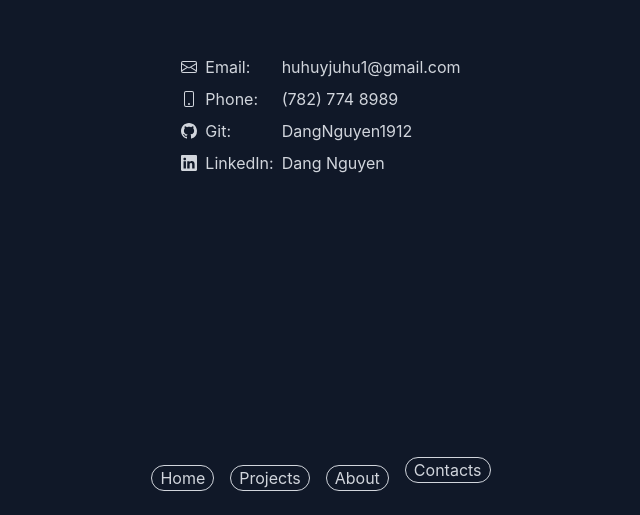
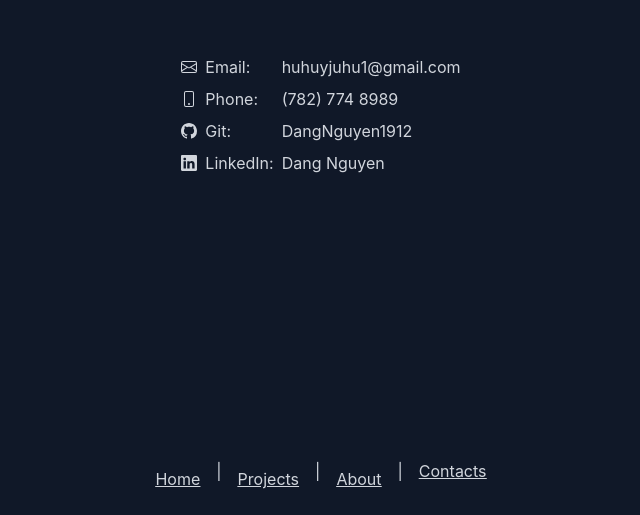
Before and after one commit to DangNguyen1912/Portfolio, a React (Vite) app: page /Portfolio/contacts in a window 1280 px wide. Shown: the part 285-800 px from the top of the page, without its empty margins (319-959 px from the left). Built offline with nearby package versions, Linux system fonts and the light colour scheme.

Commit message:
fix home link overly long hit box change nav bar style from rounded border to underline and devider refactor add padding to projects top and bottom (for future when there are many projects, it will so nicely)

```diff
--- a/src/components/Navbar.tsx
+++ b/src/components/Navbar.tsx
@@ -27,19 +27,23 @@ function Navbar() {
                 <nav className="flex max-w-full gap-1 sm:gap-4">
                     {routes.map((e) => {
                         var extraClass = "mt-2 hover:-translate-y-[2px] ";
+                        const index = routes.indexOf(e);
                         if (location === e[0]) {
                             extraClass = "mb-2";
                         }
                         return (
+                            <>
+                                {index !== 0 ? "|" : ""}
                                 <div
                                     className={
-                                    "transition-all duration-300 border rounded-full px-2 " +
+                                        "transition-all duration-300 underline " +
                                         extraClass
                                     }
-                                key={routes.indexOf(e)}
+                                    key={index}
                                 >
                                     <Link to={e[0]}>{e[1]}</Link>
                                 </div>
+                            </>
                         );
                     })}
                 </nav>
--- a/src/routes/Home.tsx
+++ b/src/routes/Home.tsx
@@ -20,8 +20,9 @@ function Home() {
                 to contribute to development initiatives through a co-op
                 opportunity.
             </p>
+            <div>
                 <a
-                className="underline flex items-center"
+                    className="underline inline-flex items-center"
                     href="https://www.linkedin.com/in/dang-nguyen-586528349/"
                     target="_blank"
                     rel="noopener noreferrer"
@@ -38,8 +39,10 @@ function Home() {
                     </svg>
                     Connect with me on LinkedIn
                 </a>
+            </div>
+            <div>
                 <a
-                className="underline flex items-center"
+                    className="underline inline-flex items-center"
                     href="https://github.com/DangNguyen1912"
                     target="_blank"
                     rel="noopener noreferrer"
@@ -57,6 +60,7 @@ function Home() {
                     Check Out my Github
                 </a>
             </div>
+        </div>
     );
 }
 
--- a/src/routes/Projects.tsx
+++ b/src/routes/Projects.tsx
@@ -37,7 +37,7 @@ function Projects() {
     };
 
     return (
-        <div className="min-h-svh flex justify-center items-center px-4 sm:px-16 lg:px-64 fade-in">
+        <div className="min-h-svh flex justify-center items-center pt-16 pb-32 px-4 sm:px-16 lg:px-64 fade-in">
             <div className="grid grid-cols-1 md:grid-cols-2 lg:grid-cols-3 gap-4">
                 {projectList.map((e) => {
                     return (
```
Lines whose indentation alone changed are shown as unchanged.
